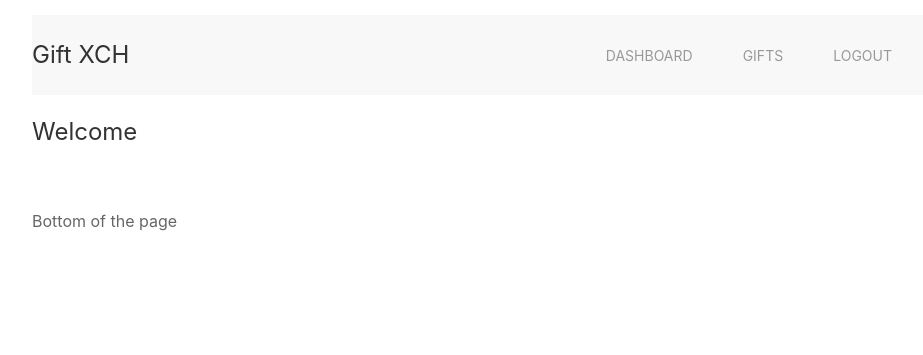
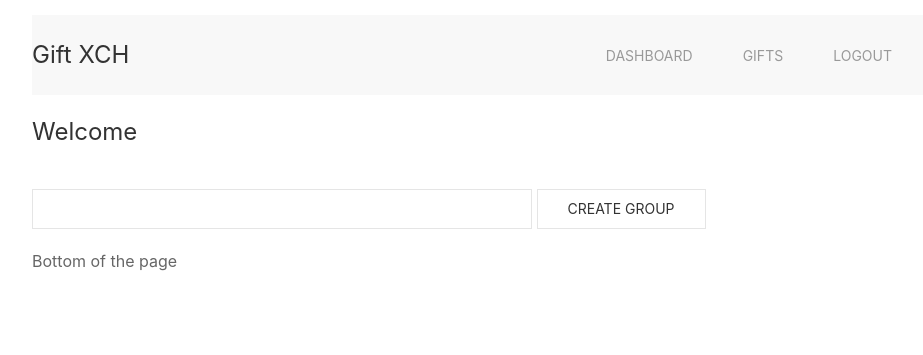
Before and after one commit to alexdoria/gift-exchange, a Django app: page /dashboard/ in a window 1280 px wide. Shown: the top 355 px of the page, without its empty margins (158-1081 px from the left). Run offline with Django 3.2, Linux system fonts and the light colour scheme; a user stored in the database is signed in; parts of the project's set-up code (start-up, migrations or seed data) failed here and were passed over; some libraries are stand-ins or nearby versions.

Commit message:
New groups can be created from the dashboard view by a logged in user

```diff
--- a/members/views.py
+++ b/members/views.py
@@ -28,6 +28,13 @@ def logout_view(request):
 @login_required(login_url='login')
 def user_dashboard(request):
     """Lists groups and gifts for the logged-in user"""
+
+    if request.method == 'POST':
+        group_name = request.POST['group_name']
+        x = Group.objects.create(name=group_name)
+        group_to_add = Group.objects.get(name=group_name)
+        request.user.groups.add(group_to_add)
+
     user = request.user.username
     user_groups = request.user.groups.all()
     groups = []
@@ -59,3 +66,11 @@ def user_dashboard(request):
                       'groups': groups,
                   }
                   )
+
+
+@login_required(login_url='login')
+def new_group(request):
+    """
+    This view lets the user create a new group, add members to the group (send invitations)
+    and accept invitations.
+    """
--- a/templates/members/dashboard.html
+++ b/templates/members/dashboard.html
@@ -4,6 +4,13 @@
 {% endblock profile %}
 
 {% block content %}
+<div>
+    <form action="{% url 'dashboard' %}" method="post">
+        {% csrf_token %}
+        <input type="text" class="uk-input uk-form-width-large uk-margi" name="group_name">
+        <button class="uk-button uk-button-default" type="submit">Create group</button>
+    </form>
+</div>
 <div class="uk-child-width-1-3 uk-grid-match" uk-grid>
 {% for group in groups %}
     <div>
@@ -25,7 +32,7 @@
                 {% endfor %}
             </div>
         </div>
-</div>
+    </div>
 {% endfor %}
 </div>
 {% endblock content %}
```
Also changed, not shown: db.sqlite3.
